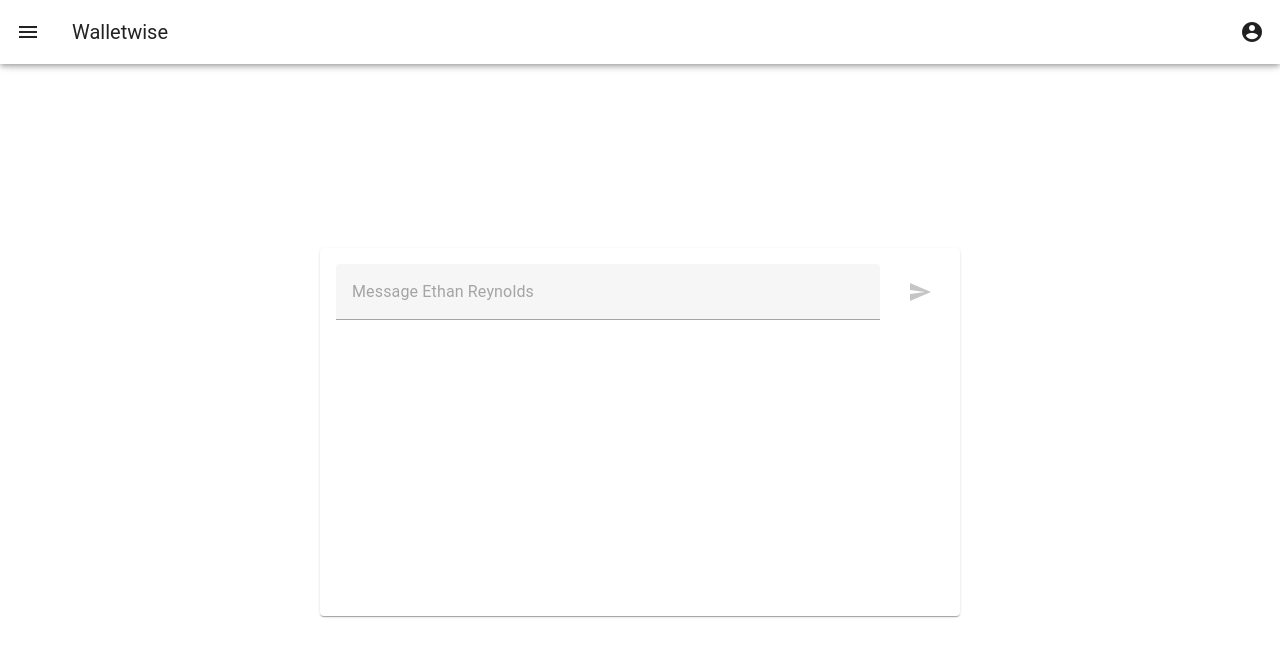
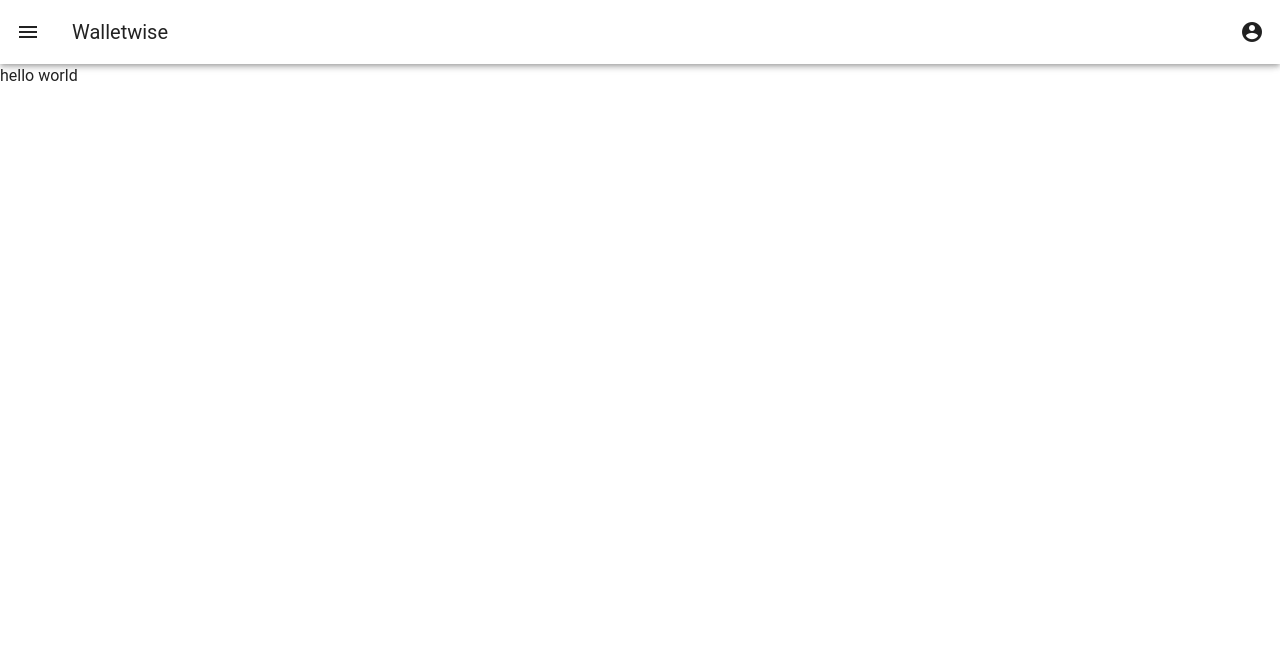
Before and after one commit to nimalu/ccu-prototype, a Nuxt app: page / in a window 1280 px wide. Shown: the top 656 px of the page. Built offline with nearby package versions, Linux system fonts and the light colour scheme.

Commit message:
Revert "Add service"
This reverts commit fd96dd916f0931d39ffa37ba2805ad96cee8c992.

```diff
--- a/app.vue
+++ b/app.vue
@@ -17,7 +17,7 @@ const drawer = ref(false);
             </v-navigation-drawer>
 
             <v-main>
-                <v-layout class="h-100 w-100">
+                <v-layout>
                     <NuxtPage />
                 </v-layout>
             </v-main>
--- a/composables/useChat.ts
+++ b/composables/useChat.ts
@@ -66,8 +66,6 @@ const allMessages: Message[] = [
     },
 ];
 
-export const firstMessages: Message[] = [getMessage("1")];
-
 export function getMessage(id: string) {
     const msg = allMessages.find((m) => m.id == id);
     if (!msg) {
@@ -76,9 +74,9 @@ export function getMessage(id: string) {
     return msg;
 }
 
-const chat = ref<Message[]>([]);
-const options = ref<Message[]>([]);
-export const useChat = () => {
+export const useChat = (initialMessageId: string) => {
+    const chat = ref<Message[]>([]);
+    const options = ref<Message[]>([]);
     function sendMessage(message: Message) {
         chat.value.push(message);
         const expertMessageId = message.nextMessages[0];
@@ -94,5 +92,6 @@ export const useChat = () => {
         }, 1500);
     }
 
+    sendMessage(getMessage(initialMessageId));
     return { chat, options, sendMessage };
 };
--- a/pages/chats/[id].vue
+++ b/pages/chats/[id].vue
@@ -1,7 +1,7 @@
 <script setup lang="ts">
 const route = useRoute();
 const id = route.params.id;
-const { options, chat, sendMessage } = useChat();
+const { options, chat, sendMessage } = useChat(id);
 </script>
 
 <template>
--- a/pages/index.vue
+++ b/pages/index.vue
@@ -1,19 +1,6 @@
-<script setup lang="ts">
-import { firstMessages, type Message } from "~/composables/useChat";
-const { sendMessage } = useChat();
+<template>
+    <div>
+        hello world
 
-function onSend(message: Message) {
-    sendMessage(message);
-    navigateTo(`/chats/${message.id}`);
-}
-</script>
-
-<template>
-    <div class="d-flex align-center justify-center w-100 h-100">
-        <v-card class="w-50 h-50">
-            <v-card-text class="w-100">
-                <InputField class="w-100" :options="firstMessages" @send="onSend" />
-            </v-card-text>
-        </v-card>
     </div>
 </template>
```
Also changed, not shown: utils/chatService.ts (deleted).
